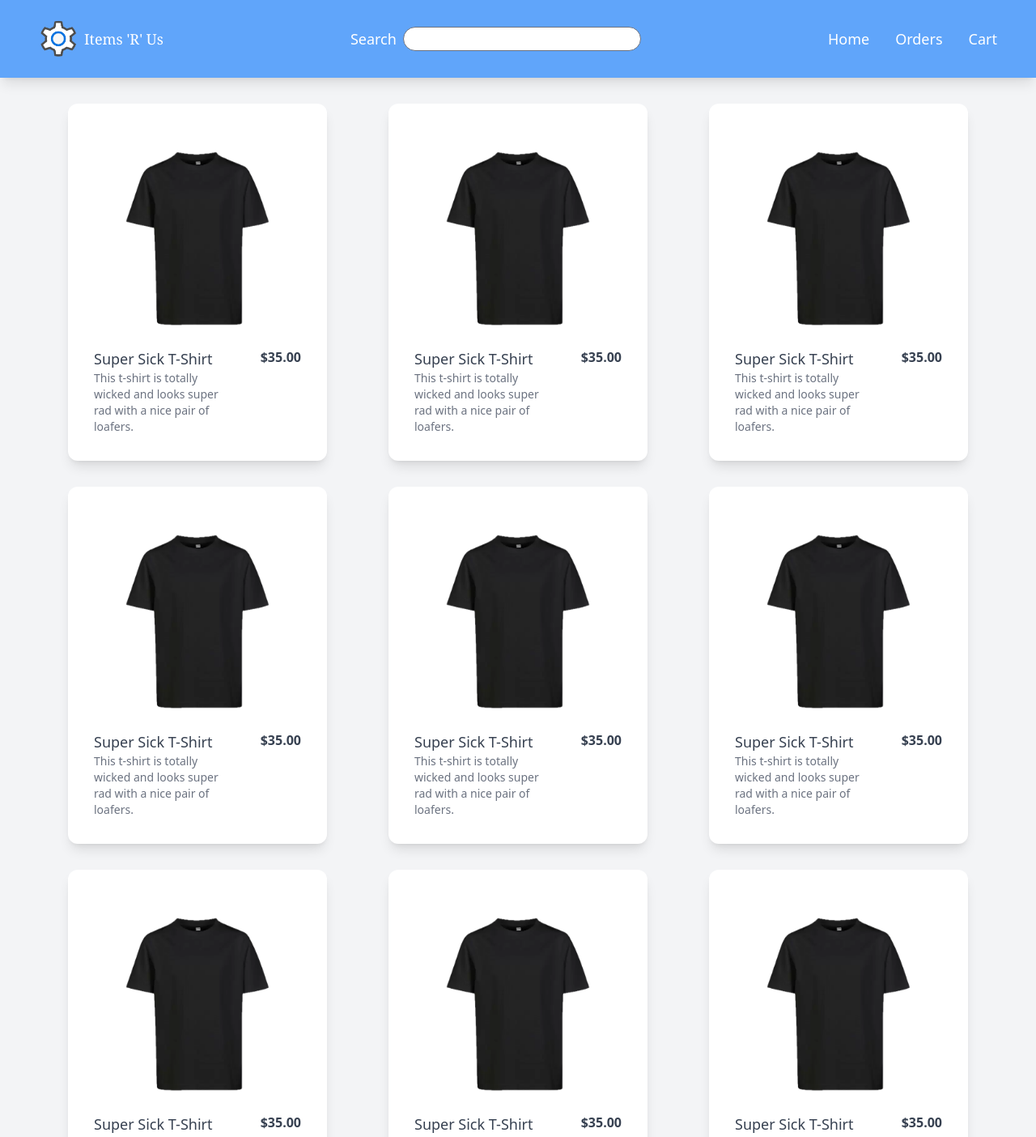
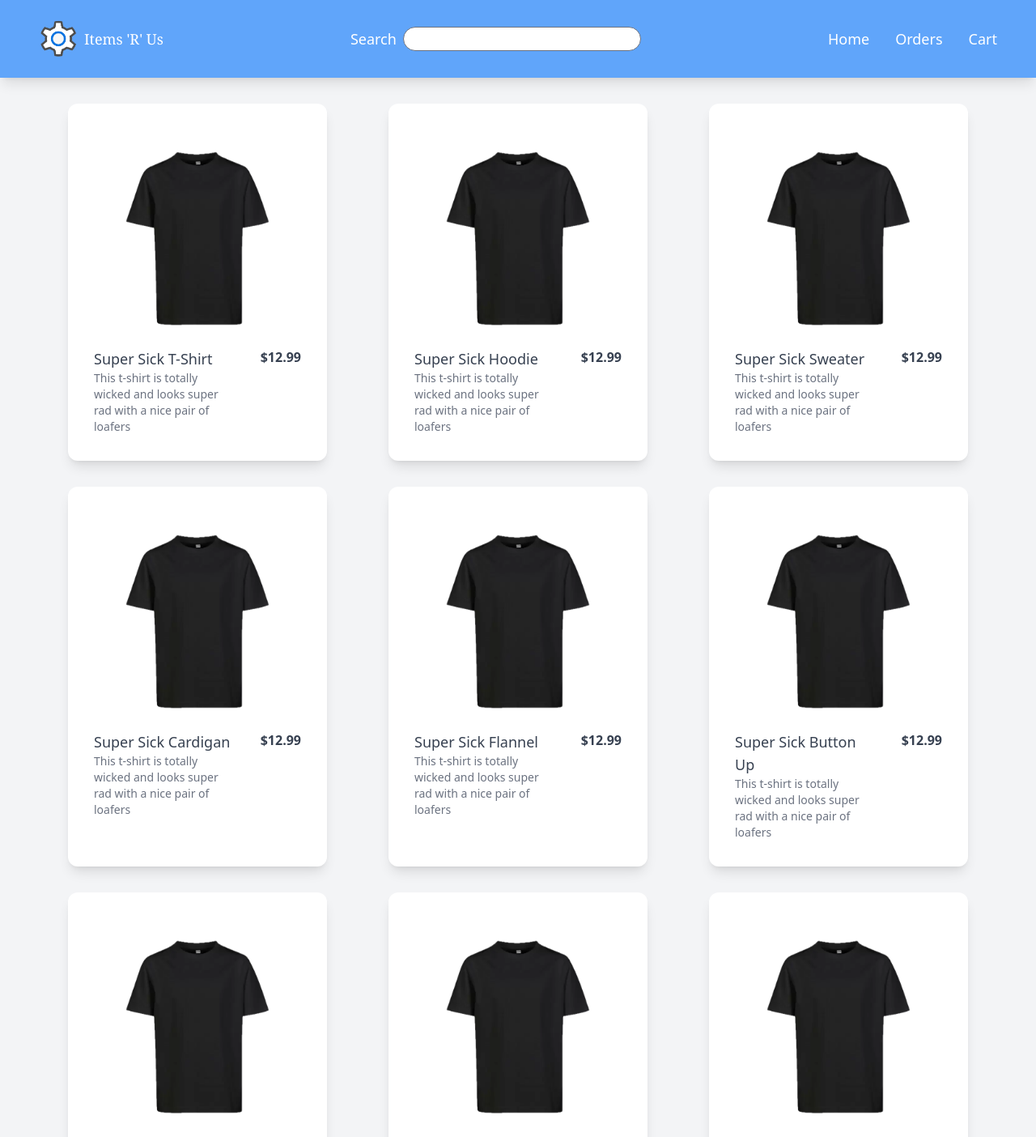
Before and after one commit to griffinbrookshire/shop-fe, a React (Create React App) app: page / in a window 1280 px wide. Shown: the top 1404 px of the page at 81% size. Built offline with nearby package versions, Linux system fonts and the light colour scheme.

Commit message:
product search & loading placeholds

```diff
--- a/public/item.json
+++ /dev/null
@@ -1,5 +0,0 @@
-{
-  "name": "Super Sick T-Shirt",
-  "price": 12.99,
-  "description": "This t-shirt is totally wicked and looks super rad with a nice pair of loafers."
-}
--- /dev/null
+++ b/public/products.json
@@ -0,0 +1,62 @@
+[
+  {
+    "name": "Super Sick T-Shirt",
+    "price": 12.99,
+    "description": "This t-shirt is totally wicked and looks super rad with a nice pair of loafers",
+    "image": "shirt.png"
+  },
+  {
+    "name": "Super Sick Hoodie",
+    "price": 12.99,
+    "description": "This t-shirt is totally wicked and looks super rad with a nice pair of loafers",
+    "image": "shirt.png"
+  },
+  {
+    "name": "Super Sick Sweater",
+    "price": 12.99,
+    "description": "This t-shirt is totally wicked and looks super rad with a nice pair of loafers",
+    "image": "shirt.png"
+  },
+  {
+    "name": "Super Sick Cardigan",
+    "price": 12.99,
+    "description": "This t-shirt is totally wicked and looks super rad with a nice pair of loafers",
+    "image": "shirt.png"
+  },
+  {
+    "name": "Super Sick Flannel",
+    "price": 12.99,
+    "description": "This t-shirt is totally wicked and looks super rad with a nice pair of loafers",
+    "image": "shirt.png"
+  },
+  {
+    "name": "Super Sick Button Up",
+    "price": 12.99,
+    "description": "This t-shirt is totally wicked and looks super rad with a nice pair of loafers",
+    "image": "shirt.png"
+  },
+  {
+    "name": "Super Sick Jacket",
+    "price": 12.99,
+    "description": "This t-shirt is totally wicked and looks super rad with a nice pair of loafers",
+    "image": "shirt.png"
+  },
+  {
+    "name": "Super Sick Pullover",
+    "price": 12.99,
+    "description": "This t-shirt is totally wicked and looks super rad with a nice pair of loafers",
+    "image": "shirt.png"
+  },
+  {
+    "name": "Super Sick V-Neck",
+    "price": 12.99,
+    "description": "This t-shirt is totally wicked and looks super rad with a nice pair of loafers",
+    "image": "shirt.png"
+  },
+  {
+    "name": "Super Sick Cut Off",
+    "price": 12.99,
+    "description": "This t-shirt is totally wicked and looks super rad with a nice pair of loafers",
+    "image": "shirt.png"
+  }
+]
--- a/src/App.js
+++ b/src/App.js
@@ -4,15 +4,29 @@ import Orders from "./components/Orders"
 import Cart from "./components/Cart"
 import NoPage from "./components/NoPage"
 
+import { useEffect, useState } from "react"
 import { BrowserRouter, Routes, Route } from "react-router-dom"
 
 export default function App() {
 
+  const [products, setProducts] = useState([])
+
+  useEffect(() => {
+    const getProducts = async () => {
+      const data = await fetch('products.json')
+      const json = await data.json()
+      await new Promise(r => setTimeout(r, 1000))
+      setProducts(json)
+    }
+    getProducts()
+      .catch(console.error);
+  }, [])
+
   return (
     <BrowserRouter>
       <Routes>
-        <Route path="/" element={<Main />}>
-          <Route index element={<ProductList />} />
+        <Route path="/" element={<Main products={products} />}>
+          <Route index element={<ProductList products={products} />} />
           <Route path="orders" element={<Orders />} />
           <Route path="cart" element={<Cart />} />
           <Route path="*" element={<NoPage />} />
--- a/src/components/Main.js
+++ b/src/components/Main.js
@@ -2,11 +2,11 @@ import NavBar from "./NavBar";
 
 import { Outlet } from "react-router-dom";
 
-export default function Main() {
+export default function Main({products}) {
 
   return (
     <div className="pt-32 pb-8">
-      <NavBar></NavBar>
+      <NavBar products={products}></NavBar>
       <Outlet/>
     </div>
   )
--- a/src/components/Orders.js
+++ b/src/components/Orders.js
@@ -2,7 +2,24 @@ import React, { useEffect, useState } from 'react';
 
 export default function Orders() {
 
-  function OrderDetails({orderTotal}) {
+  const [isLoading, setIsLoading] = useState(true)
+  const [orders, setOrders] = useState([])
+
+  useEffect(() => {
+
+    const getOrders = async () => {
+      const data = await fetch('orders.json');
+      const json = await data.json();
+      await new Promise(r => setTimeout(r, 1000));
+      setOrders(json);
+      setIsLoading(false)
+    }
+
+    getOrders()
+      .catch(console.error);
+  }, [])
+
+  function OrderDetails({order}) {
 
     const [expanded, setExpanded] = useState(false)
 
@@ -10,26 +27,30 @@ export default function Orders() {
       setExpanded(!expanded)
     }
 
-    function today() {
-      let options = { year: 'numeric', month: 'long', day: 'numeric' };
-      let today  = new Date();
-      return today.toLocaleDateString("en-US", options)
-    }
+    function ItemDetails({item}) {
 
-    function ItemDetails({itemQuantity}) {
+      function OrderItemImage() {
+        return (
+          <div className="relative w-fit h-fit -ml-3">
+            <img src="shirt.png" className="w-[50px] h-[70px] bg-gray-100 border border-gray-300 rounded-md" alt='product'></img>
+            {item.quantity && item.quantity > 1 &&
+              <span className="w-4 h-4 absolute -right-1 -bottom-1 flex justify-center items-center bg-gray-500 rounded-full text-white text-xs">{item.quantity}</span>
+            }
+          </div>
+        )
+      }
+
       return (
         <div className='flex items-center'>
-          <OrderItemImage itemQuantity={itemQuantity}></OrderItemImage>
+          <OrderItemImage></OrderItemImage>
           {expanded &&
             <>
               <div className='flex flex-col ml-4 text-gray-400 text-sm'>
-                <p className='text-black'>Super Sick T-Shirt</p>
-                <p>Size: L</p>
-                <p>Color: Black</p>
-                <p>Material: Cotton</p>
+                <p className='text-black'>{item.name}</p>
+                { Object.entries(item.options).map( ([key, value], idx) => <p key={idx}>{key}: {value}</p>) }
               </div>
               <div className='flex flex-col mt-auto ml-12 leading-5'>
-                <p>$12.99 {itemQuantity > 1 && <span>each</span>}</p>
+                <p>${item.price} {item.quantity > 1 && <span>each</span>}</p>
               </div>
             </>
           }
@@ -39,29 +60,31 @@ export default function Orders() {
 
     return (
       <div className={`relative w-full h-fit pt-6 ${expanded?'pb-11':'pb-6'} flex flex-col`}>
-        <p className="font-bold">{today()}</p>
-        <p className='mb-4'>${orderTotal}</p>
+        <p className="font-bold">{order.orderTimestamp}</p>
+        <p className='mb-4'>${order.orderPrice}</p>
         <div className={`relative flex mt-auto pl-5 ${expanded?'flex-col space-y-4 top-5':'flex-row items-center space-x-7'}`}>
           <div className={`w-6 h-6 flex justify-center items-center cursor-pointer transition-transform duration-250 ${expanded?'rotate-90':''}`} onClick={expandOrder}>
-            <svg xmlns="http://www.w3.org/2000/svg" width="8" height="14" id="chevron"><path fill="none" stroke="#70a3f3" stroke-linecap="round" stroke-linejoin="round" stroke-width="2" d="m1 13 6-6-6-6"></path></svg>
+            <svg xmlns="http://www.w3.org/2000/svg" width="8" height="14" id="chevron"><path fill="none" stroke="#70a3f3" strokeLinecap="round" strokeLinejoin="round" strokeWidth="2" d="m1 13 6-6-6-6"></path></svg>
           </div>
-          <ItemDetails itemQuantity='1'></ItemDetails>
-          <ItemDetails itemQuantity='2'></ItemDetails>
-          <ItemDetails></ItemDetails>
+          { order.items.map( (item, idx) => { return <ItemDetails key={idx} item={item}></ItemDetails> } ) }
         </div>
       </div>
     )
   }
 
-
-
-  function OrderItemImage({itemQuantity}) {
+  function OrderDetailsLoading() {
     return (
-      <div className="relative w-fit h-fit -ml-3">
-        <img src="shirt.png" className="w-[50px] h-[70px] bg-gray-100 border border-gray-300 rounded-md"></img>
-        {itemQuantity && itemQuantity > 1 &&
-          <span className="w-4 h-4 absolute -right-1 -bottom-1 flex justify-center items-center bg-gray-500 rounded-full text-white text-xs">{itemQuantity}</span>
-        }
+      <div className="animate-pulse relative w-full h-fit pt-6 pb-6 flex flex-col">
+        <div className="w-40 h-4 bg-slate-300 rounded mb-4"></div>
+        <div className="w-16 h-4 bg-slate-300 rounded mb-6"></div>
+        <div className="relative flex mt-auto pl-5 flex-row items-center space-x-4">
+          <div className="w-6 h-6 flex justify-center items-center">
+            <svg xmlns="http://www.w3.org/2000/svg" width="8" height="14" id="chevron"><path fill="none" stroke="rgb(203 213 225)" strokeLinecap="round" strokeLinejoin="round" strokeWidth="2" d="m1 13 6-6-6-6"></path></svg>
+          </div>
+          <div className="w-[50px] h-[70px] bg-slate-300 rounded"></div>
+          <div className="w-[50px] h-[70px] bg-slate-300 rounded"></div>
+          <div className="w-[50px] h-[70px] bg-slate-300 rounded"></div>
+        </div>
       </div>
     )
   }
@@ -70,9 +93,10 @@ export default function Orders() {
     <div className="w-3/4 min-w-[350px] max-w-[1250px] mx-auto card">
       <h1 className="text-2xl mb-2 text-center">My Orders</h1>
       <div className="grid grid-cols-1 divide-y">
-        <OrderDetails orderTotal="49.99"></OrderDetails>
-        <OrderDetails orderTotal="54.99"></OrderDetails>
-        <OrderDetails orderTotal="63.99"></OrderDetails>
+        { isLoading ?
+          Array.from({length: 3}, (v, i) => <OrderDetailsLoading key={i}></OrderDetailsLoading>) :
+          orders.map( (order, idx) => { return <OrderDetails key={idx} order={order}></OrderDetails> } )
+        }
       </div>
     </div>
   )
--- a/src/components/ProductList.js
+++ b/src/components/ProductList.js
@@ -1,19 +1,36 @@
-import React, { useEffect, useState } from 'react';
+export default function ProductList({products}) {
 
-export default function ProductList() {
-
-  const [numItems, setNumItems] = useState(10)
-
-  function ProductItem() {
+  function ProductListItem({product}) {
     return (
-      <div className="w-fit flex flex-col bg-white hover:bg-gray-50 text-gray-700 rounded-xl p-8 shadow-lg">
-        <img src="shirt.png" className="w-48 mx-auto"></img>
+      <div className="w-[320px] flex flex-col bg-white hover:bg-gray-50 text-gray-700 rounded-xl p-8 shadow-lg hover:cursor-pointer">
+        <div className='w-48 mx-auto'>
+          <img src={product.image} className="w-full" alt='product'></img>
+        </div>
         <div className="flex">
           <div className="flex flex-col">
-            <h1 className="text-lg">Super Sick T-Shirt</h1>
-            <p className="text-sm text-gray-500">This t-shirt is totally wicked and looks super rad with a nice pair of loafers.</p>
+            <h1 className="text-lg">{product.name}</h1>
+            <p className="text-sm text-gray-500">{product.description}</p>
           </div>
-          <span className="ml-8 font-semibold">$35.00</span>
+          <span className="ml-8 font-semibold">${product.price}</span>
+        </div>
+      </div>
+    )
+  }
+
+  function ProductLoading() {
+    return (
+      <div className="shadow-lg rounded-xl p-8 pt-12 w-[320px] h-[441px] mx-auto bg-white">
+        <div className="animate-pulse flex flex-col space-x-4">
+          <div className="rounded-lg bg-slate-300 w-[180px] h-[230px] mx-auto mb-8"></div>
+          <div className="flex h-24">
+            <div className="flex flex-col w-3/5">
+              <div className="h-4 bg-slate-300 rounded mb-4"></div>
+              <div className="h-2 bg-slate-300 rounded mb-2"></div>
+              <div className="h-2 bg-slate-300 rounded mb-2"></div>
+              <div className="h-2 bg-slate-300 rounded"></div>
+            </div>
+            <div className="h-4 w-16 bg-slate-300 rounded ml-auto"></div>
+          </div>
         </div>
       </div>
     )
@@ -21,7 +38,10 @@ export default function ProductList() {
 
   return (
     <div className="w-full px-10 grid-auto-fill">
-      {Array.from({length: numItems}, (v, i) => <ProductItem key={i}></ProductItem>)}
+      { products.length === 0 ?
+        Array.from({length: 8}, (v, i) => <ProductLoading key={i}></ProductLoading>) :
+        products.map( (product, idx) => { return <ProductListItem key={idx} product={product}></ProductListItem> } )
+      }
     </div>
   )
 
```
Also changed, not shown: public/order.json (deleted, +0 -15 lines), public/orders.json (added, +76 -0 lines), src/components/NavBar.js (+51 -6 lines).
